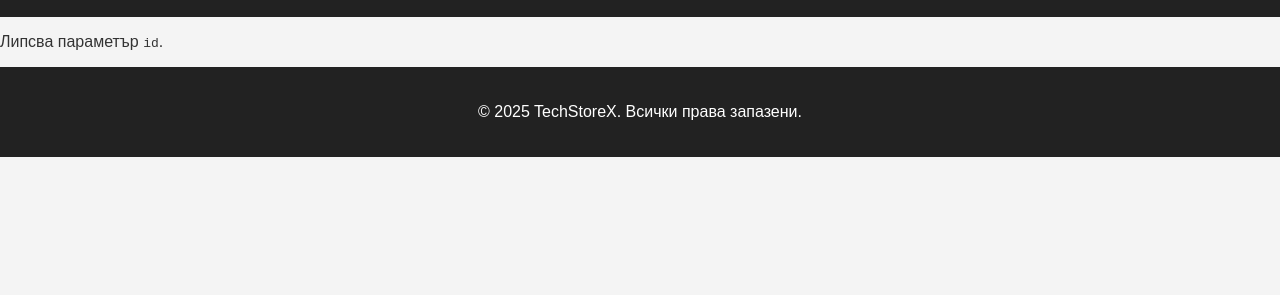
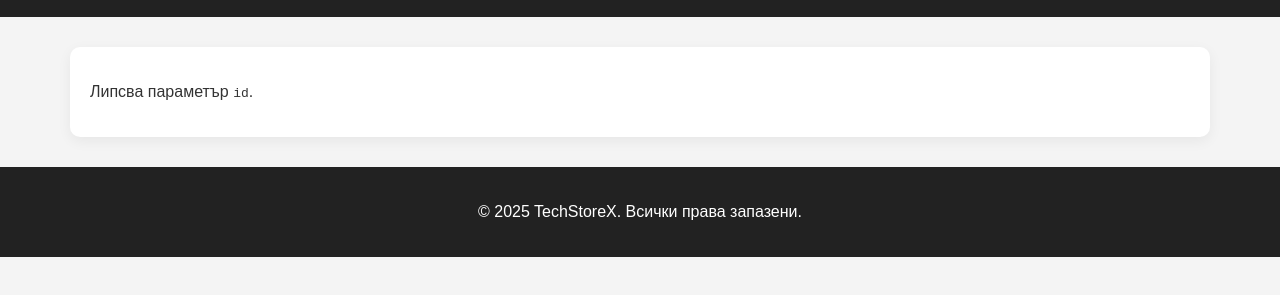
Before and after one commit to Noweaknez/TechStore, a plain HTML site: page product.html in a window 1280 px wide. Shown: the part 51-346 px from the top of the page. Drawn offline with Linux system fonts and the light colour scheme.

Commit message:
Update product.html

```diff
--- a/product.html
+++ b/product.html
@@ -21,7 +21,7 @@
 
   <nav class="breadcrumbs" id="breadcrumbs"></nav>
 
-  <main id="productDetails" class="product-hero">
+  <main id="productDetails" class="opisanie">
 
     Зареждане…
   </main>
```
